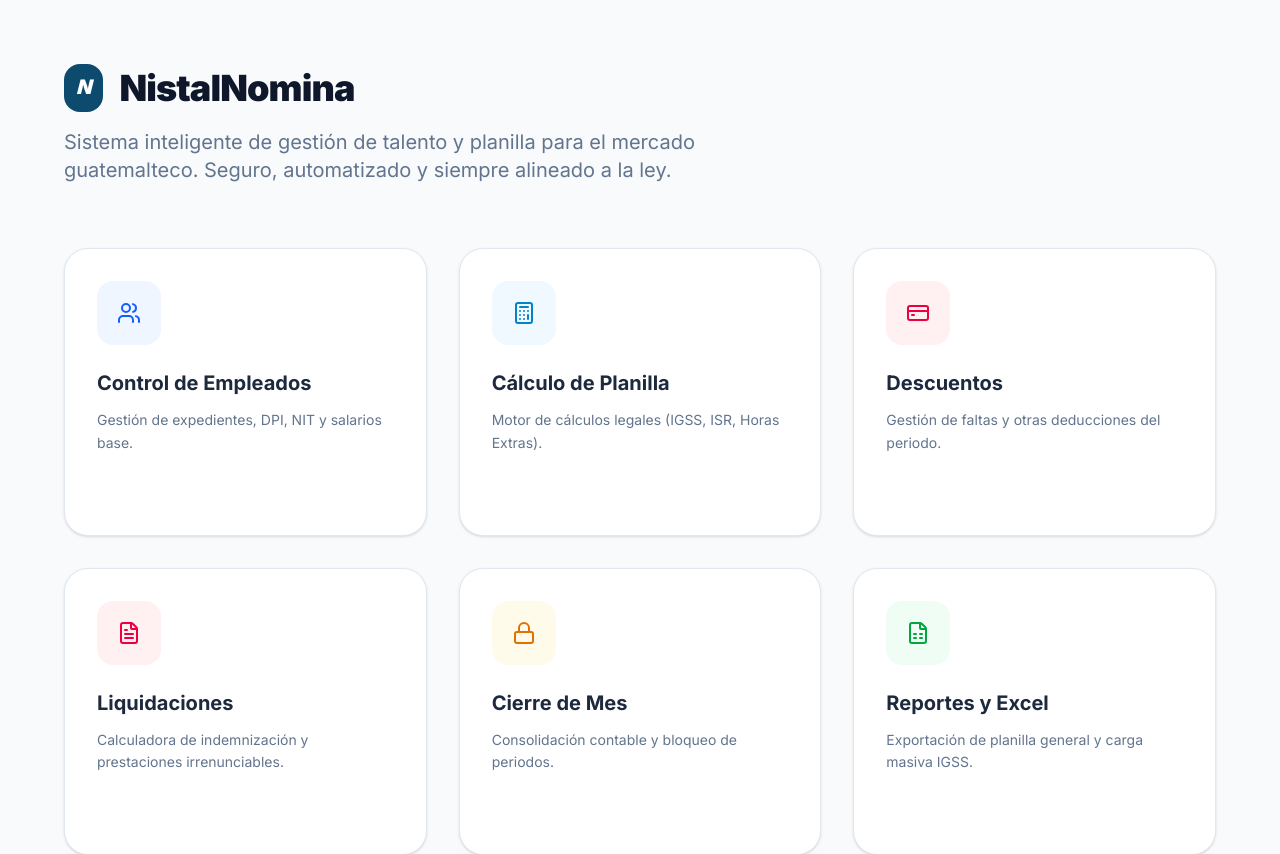
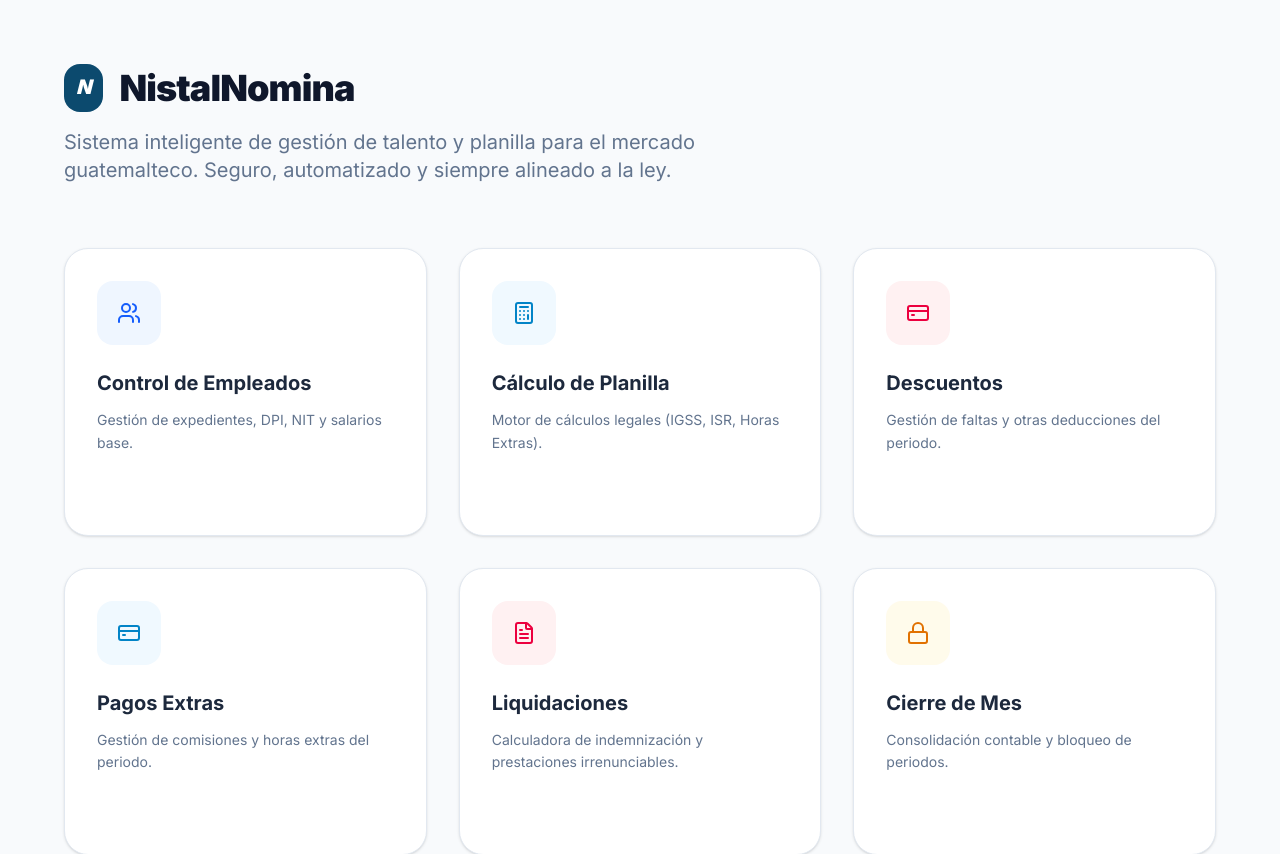
Before and after one commit to Breitner-crt/nistalnomina, a Next.js app: page / in a window 1280 px wide. Shown: the top 854 px of the page. Built offline with nearby package versions, Linux system fonts and the light colour scheme.

Commit message:
Add files via upload

```diff
--- a/src/app/discounts/page.tsx
+++ b/src/app/discounts/page.tsx
@@ -47,14 +47,17 @@ export default function DescuentosPage() {
         setLoading(true);
         try {
             const entriesToSave = data.map(entry => {
+                // Find existing data for this employee to preserve other fields (commissions, etc.)
+                const existing = initialEntries.find(i => i.employee_id === entry.employeeId) || {};
+
                 const cleanEntry: any = {
+                    ...existing,
                     employee_id: entry.employeeId,
                     absences: Number(entry.absences || 0),
                 };
 
-                if (entry.id && typeof entry.id === 'string' && entry.id.length > 10) {
-                    cleanEntry.id = entry.id;
-                } else {
+                // If it's a new record or we don't have a valid ID yet
+                if (!cleanEntry.id || typeof cleanEntry.id !== 'string' || cleanEntry.id.length < 10) {
                     cleanEntry.id = crypto.randomUUID();
                 }
 
--- a/src/app/extras/page.tsx
+++ b/src/app/extras/page.tsx
@@ -57,19 +57,18 @@ export default function PagosExtrasPage() {
         try {
             // Prepare data for payroll_entries
             const entriesToSave = data.map(entry => {
+                // Find existing data to preserve other fields (absences, etc.)
+                const existing = initialEntries.find(i => i.employee_id === entry.employeeId) || {};
+
                 const cleanEntry: any = {
+                    ...existing,
                     employee_id: entry.employeeId,
                     commissions: Number(entry.commissions || 0),
                     overtime_hours: Number(entry.overtimeHours || 0),
                     bonificacion_incentivo: 250, // Default base
                 };
 
-                // Use existing ID or generate a new one if missing
-                // This bypasses issues where the DB might not have the default value correctly set
-                if (entry.id && typeof entry.id === 'string' && entry.id.length > 10) {
-                    cleanEntry.id = entry.id;
-                } else {
-                    // Generate a UUID for new records
+                if (!cleanEntry.id || typeof cleanEntry.id !== 'string' || cleanEntry.id.length < 10) {
                     cleanEntry.id = crypto.randomUUID();
                 }
 
--- a/src/app/page.tsx
+++ b/src/app/page.tsx
@@ -34,6 +34,13 @@ export default function HomePage() {
             href: "/discounts",
             icon: <CreditCard className="text-rose-600" />,
             color: "bg-rose-50"
+        },
+        {
+            title: "Pagos Extras",
+            description: "Gestión de comisiones y horas extras del periodo.",
+            href: "/extras",
+            icon: <CreditCard className="text-primary-600" />,
+            color: "bg-primary-50"
         },
         {
             title: "Liquidaciones",
```
